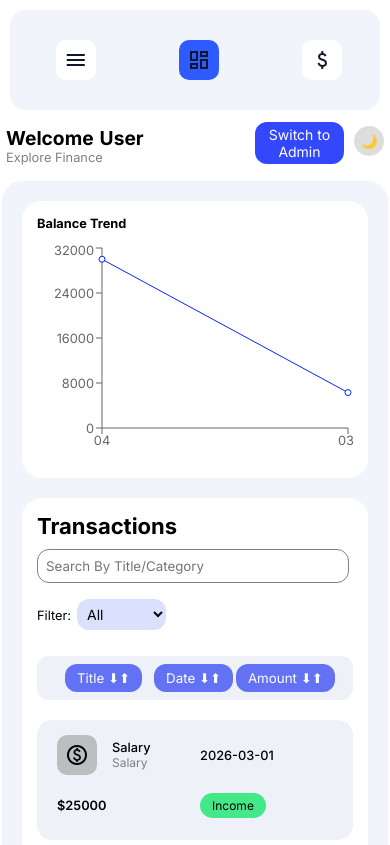
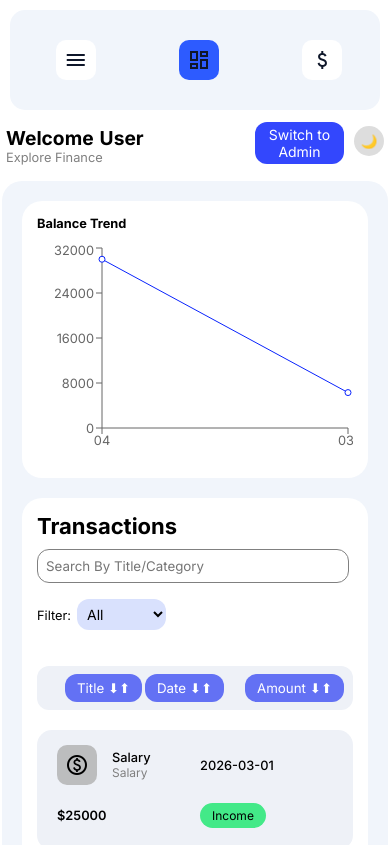
Before and after one commit to khushbuChaudhary2213/fintech-dashboard, a React (Vite) app: page / in a window 390 px wide. Shown: the top 845 px of the page. Built offline with nearby package versions, Linux system fonts and the light colour scheme.

Commit message:
Responsive Issues solved

```diff
--- a/src/components/Transactions.jsx
+++ b/src/components/Transactions.jsx
@@ -160,7 +160,7 @@ function Transactions({
                 Title ⬇⬆
               </button>
               <button
-                className=" sort-btn"
+                className="sort-btn-date sort-btn"
                 onClick={() => {
                   setSortBy("date");
                   setIsAsc(!isAsc);
--- a/src/index.css
+++ b/src/index.css
@@ -546,10 +546,10 @@ input[name="search-bar"]:focus {
 
 .sort-control-group {
   display: grid;
-  grid-template-columns: 2fr 1.5fr 1fr 1fr;
+  grid-template-columns: 1.3fr 1fr 1fr 1fr;
   align-items: center;
   justify-content: center;
-  grid-row: 5;
+  grid-row: 6;
   grid-column: 1/-1;
   background-color: #eef1f7;
   padding: 8px;
--- a/src/responsive.css
+++ b/src/responsive.css
@@ -104,7 +104,7 @@
     gap: 10px;
   }
   .sort-btn-title {
-    margin-left: 32px;
+    margin-left: 28px;
   }
   .sort-btn-amount {
     margin-left: 0;
@@ -112,7 +112,17 @@
   }
 }
 
-@media (max-width: 430px) {
+@media (max-width: 450px) {
+  .sort-btn-title {
+    margin-left: 18px;
+  }
+
+  .sort-control-group {
+    grid-template-columns: 1fr 1fr 1fr;
+  }
+}
+
+@media (max-width: 420px) {
   .main {
     margin: 0;
     padding: 2px;
@@ -162,3 +172,16 @@
     margin-left: 20px;
   }
 }
+
+@media (max-width: 365px) {
+  .sort-btn-date {
+    margin-left: 12px;
+  }
+
+  .sort-btn {
+    padding: 2px 4px;
+  }
+  .sort-btn-amount {
+    padding: 0px 2px;
+  }
+}
```
